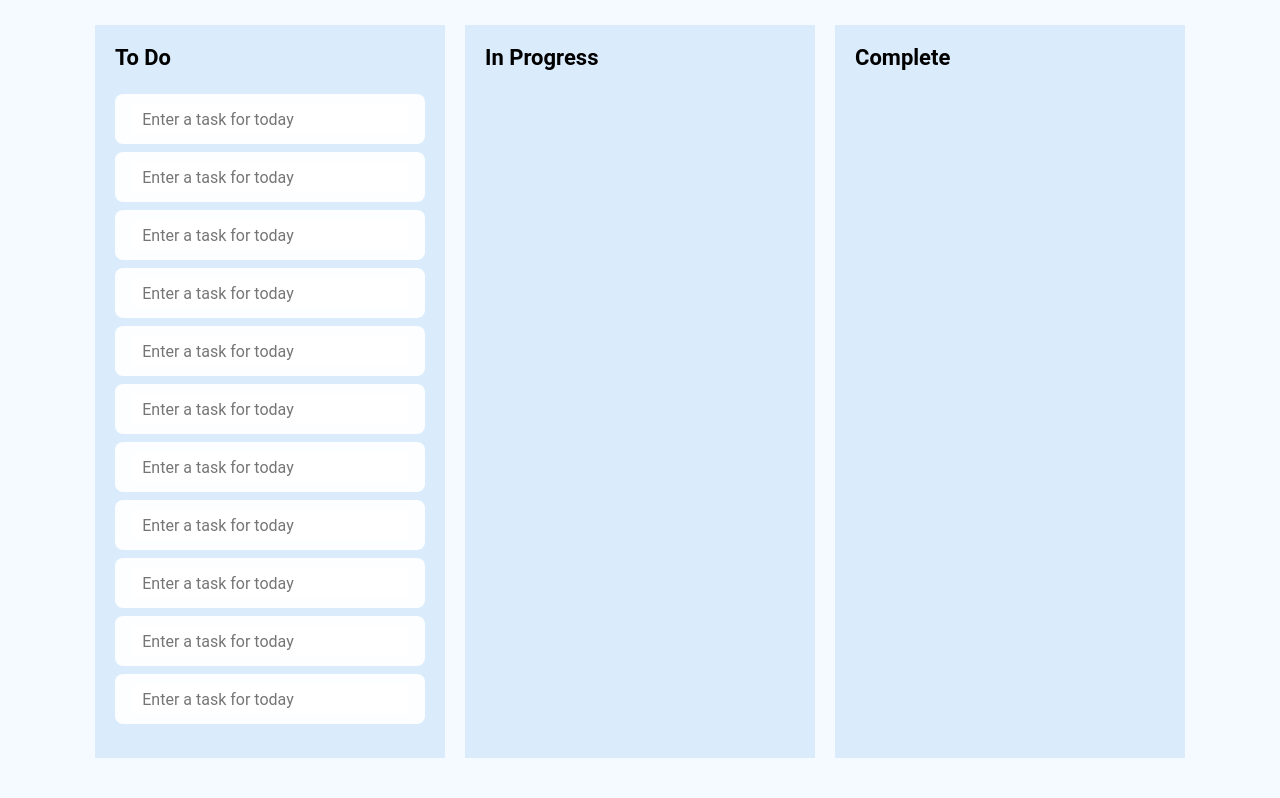
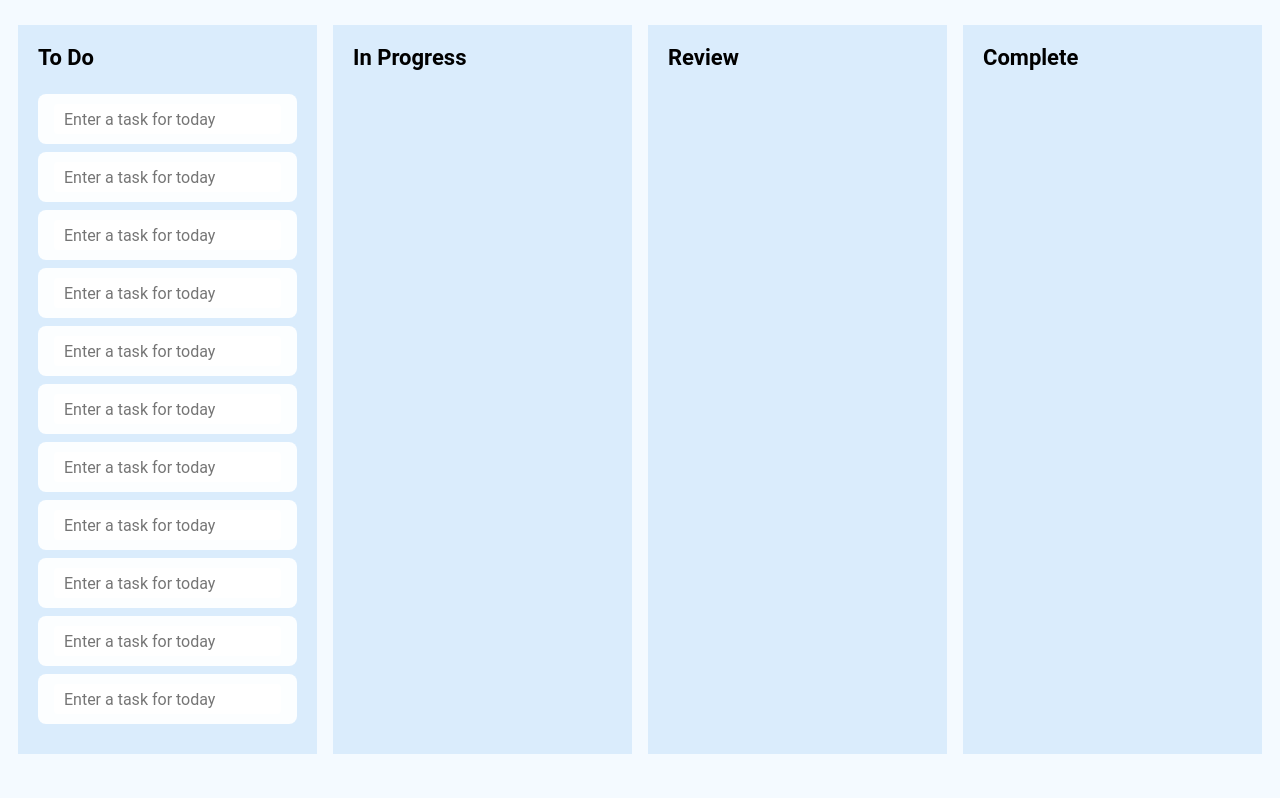
Before and after one commit to 1kimthile/dailytaskmanager, a plain HTML site: page index.html in a window 1280 px wide. Shown: the part 95-893 px from the top of the page. Drawn offline with Linux system fonts and the light colour scheme.

Commit message:
Add files via upload

```diff
--- a/index.html
+++ b/index.html
@@ -29,6 +29,7 @@
 				<div class="list-item" draggable="true"><input placeholder="Enter a task for today"></div>
 			</div>
 			<div class="list"><h2>In Progress</h2></div>
+			<div class="list"><h2>Review</h2></div>
 			<div class="list"><h2>Complete</h2></div>
 		</div>
 	</div>
--- a/main.css
+++ b/main.css
@@ -53,10 +53,10 @@ header {
 
 	width: 100%;
 	min-width: 100px;
-	max-width: 350px;
+	max-width: 300px;
 	height: 100%;
 	min-height: 150px;
-    margin: 10px;
+    margin: 8px;
 	background-color: #DAECFC;
 	padding: 10px;
 	transition: all 0.2s linear;
```
